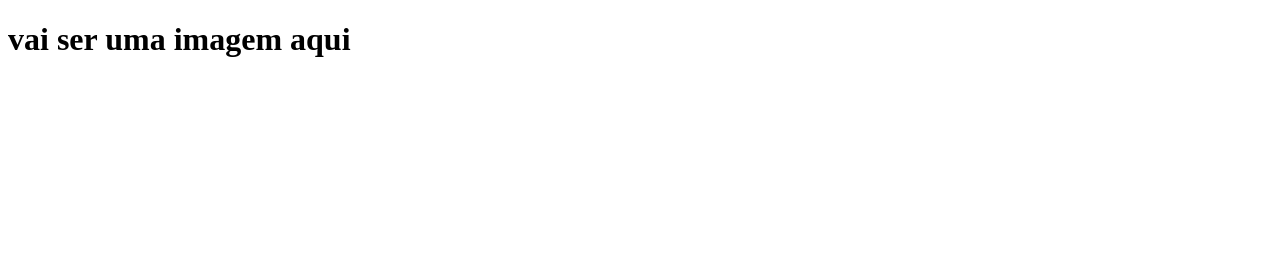
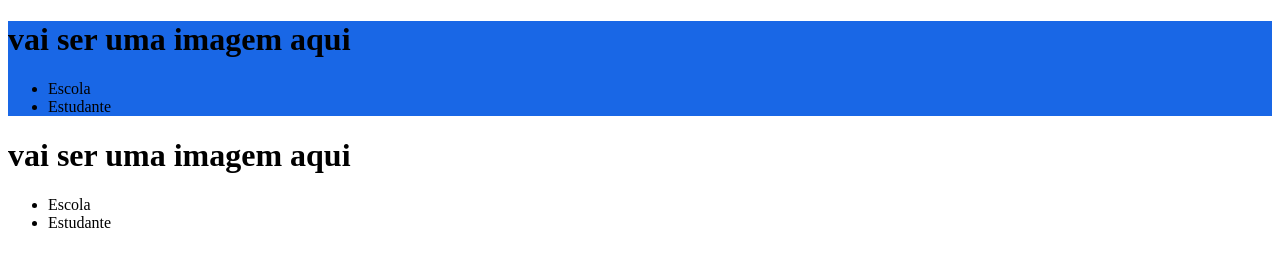
Before and after one commit to anajapinha/siteescola, a plain HTML site: page index-1.html in a window 1280 px wide. Drawn offline with Linux system fonts and the light colour scheme.

Commit message:
Add files via upload

```diff
--- a/index-1.html
+++ b/index-1.html
@@ -2,12 +2,23 @@
 <html lang="en">
 <head>
     <meta charset="UTF-8">
+    <meta http-equiv="X-AU-Compatible" content="IE=edge">
     <meta name="viewport" content="width=device-width, initial-scale=1.0">
     <title>Document</title>
     <link rel="stylesheet" href="style.css">
 </head>
 <body>
+    <header>
+        <h1>vai ser uma imagem aqui </h1>
+        <ul>
+            <li>Escola</li>
+            <li>Estudante</li>
+        </ul>
+    </header>
     <h1>vai ser uma imagem aqui </h1>
-
+    <ul>
+        <li>Escola</li>
+        <li>Estudante</li>
+    </ul>
 </body>
 </html>
--- a/style.css
+++ b/style.css
@@ -1,4 +1,4 @@
 header{
-    background-color: #2b5933;
+    background-color: #1967e6;
 
 }
```
